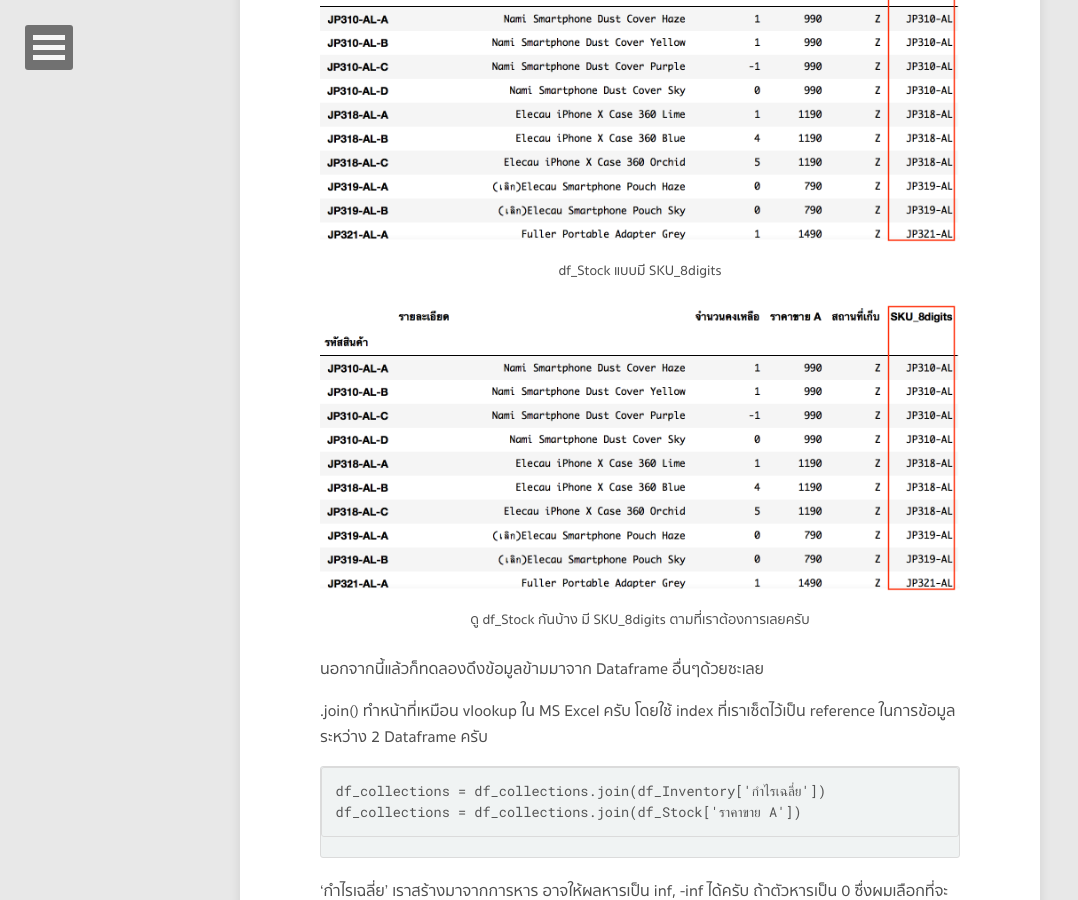
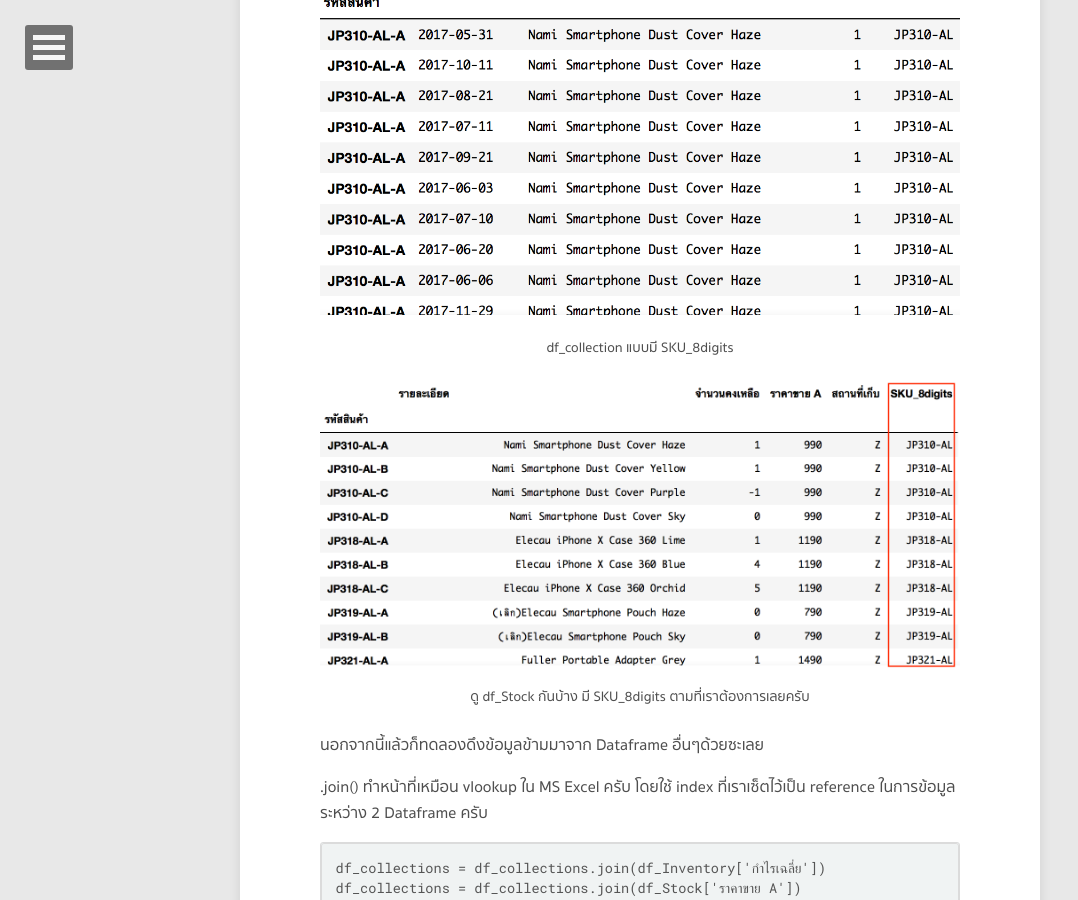
Before and after one commit to tupleblog/tupleblog.github.io, a Jekyll site: the page built from _posts/2018-03-10-Python-for-Business-part1.md, in a window 1280 px wide and 900 px high, scrolled down 6597 px. Shown: the whole window, without its empty margins (0-1078 px from the left). Built offline with Jekyll 4.4.1, drawn with Linux system fonts in a browser that asks for light colours; nearby versions of some CDN libraries; comment, search, counter and statistics services are not loaded.

Commit message:
amend content

````diff
--- a/_posts/2018-03-10-Python-for-Business-part1.md
+++ b/_posts/2018-03-10-Python-for-Business-part1.md
@@ -195,11 +195,11 @@
 df_Stock
 ```
 <figure><center>
-  <img width="800" src="/images/post/python_for_business/df_stock01.png" data-action="zoom"/>
+  <img width="800" src="/images/post/python_for_business/df_collection05.png" data-action="zoom"/>
 
   <figcaption>
     <a title="Inline Code 1">
-      df_Stock แบบมี SKU_8digits
+      df_collection แบบมี SKU_8digits
     </a>
   </figcaption>
 </center></figure>
````
